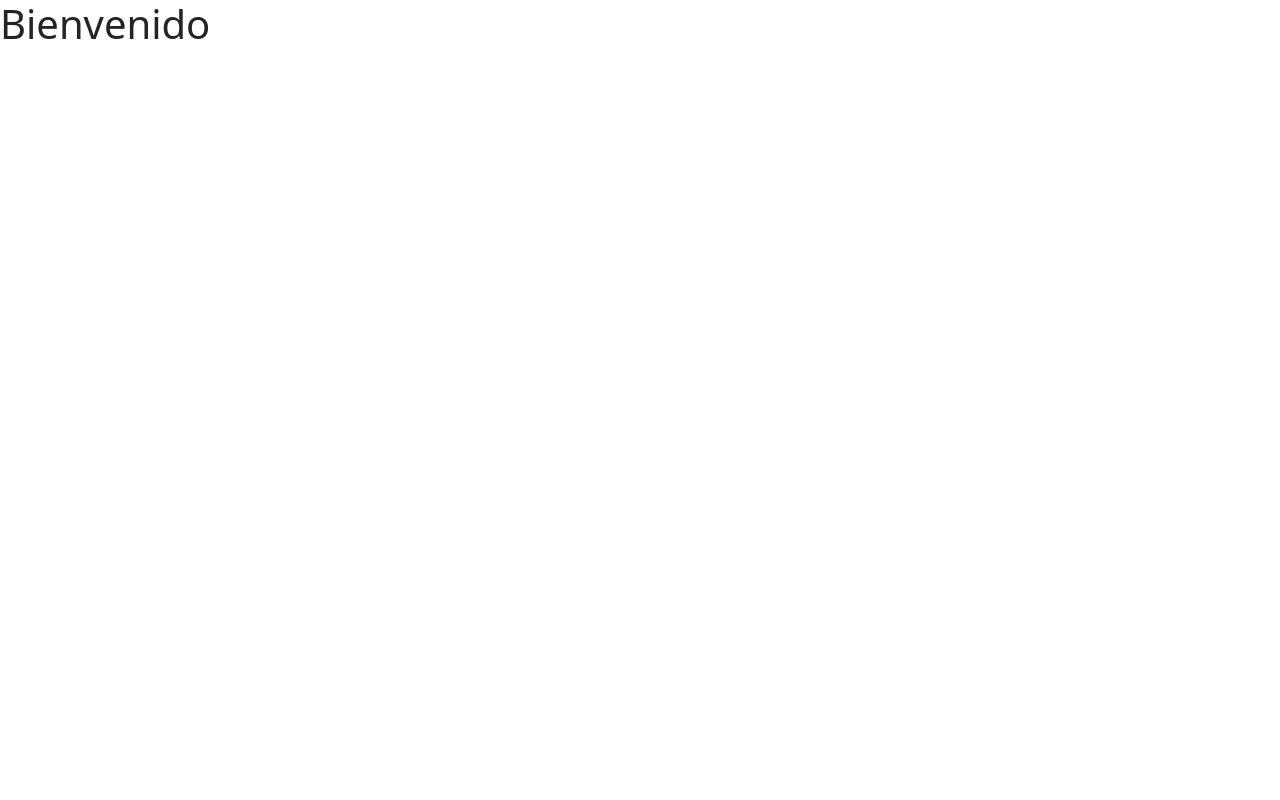
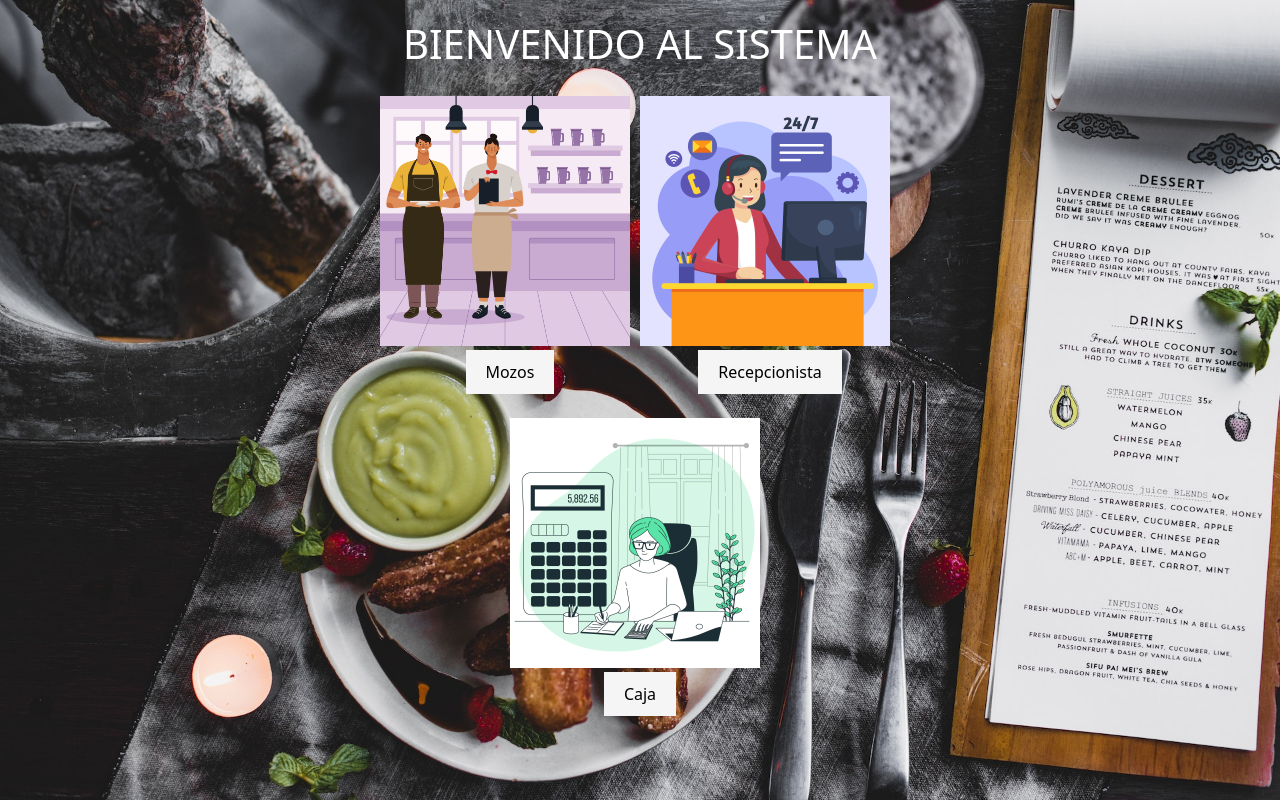
Before and after one commit to AlonsoMu/restaurantes, a PHP site: page /views/entrada.php in a window 1280 px wide. Before the commit the page is almost empty. Run offline with PHP 8.4, Linux system fonts and the light colour scheme.

Commit message:
Personalizando html

```diff
--- a/about.html
+++ b/about.html
@@ -89,7 +89,7 @@ https://templatemo.com/tm-559-zay-shop
                         <i class="fa fa-fw fa-cart-arrow-down text-dark mr-1"></i>
                         <span class="position-absolute top-0 left-100 translate-middle badge rounded-pill bg-light text-dark">7</span>
                     </a>
-                    <a class="nav-icon position-relative text-decoration-none" href="#">
+                    <a class="nav-icon position-relative text-decoration-none" href="login.php">
                         <i class="fa fa-fw fa-user text-dark mr-3"></i>
                         <span class="position-absolute top-0 left-100 translate-middle badge rounded-pill bg-light text-dark">+99</span>
                     </a>
--- a/contact.html
+++ b/contact.html
@@ -92,7 +92,7 @@ https://templatemo.com/tm-559-zay-shop
                         <i class="fa fa-fw fa-cart-arrow-down text-dark mr-1"></i>
                         <span class="position-absolute top-0 left-100 translate-middle badge rounded-pill bg-light text-dark">7</span>
                     </a>
-                    <a class="nav-icon position-relative text-decoration-none" href="#">
+                    <a class="nav-icon position-relative text-decoration-none" href="login.php">
                         <i class="fa fa-fw fa-user text-dark mr-3"></i>
                         <span class="position-absolute top-0 left-100 translate-middle badge rounded-pill bg-light text-dark">+99</span>
                     </a>
--- a/views/entrada.php
+++ b/views/entrada.php
@@ -2,7 +2,7 @@
 <html lang="es">
 
 <head>
-  <title>Bienvenido </title>
+  <title>Ingreso Administrativo</title>
   <!-- Required meta tags -->
   <meta charset="utf-8">
   <meta name="viewport" content="width=device-width, initial-scale=1, shrink-to-fit=no">
@@ -11,10 +11,98 @@
   <link href="https://cdn.jsdelivr.net/npm/bootstrap@5.2.1/dist/css/bootstrap.min.css" rel="stylesheet"
     integrity="sha384-iYQeCzEYFbKjA/T2uDLTpkwGzCiq6soy8tYaI1GyVh/UjpbCx/TYkiZhlZB6+fzT" crossorigin="anonymous">
 
+    <link rel="shortcut icon" href="../images/gustitos.jpg">
+
+
+      <style>
+      body {
+        background-image: url('../images/fondo.jpg');
+        background-repeat: no-repeat;
+        background-size: cover;
+      }
+
+      h1 {
+        text-align: center;
+        color: #ffffff;
+        padding: 20px;
+      }
+
+      .button-container {
+        display: flex;
+        justify-content: center;
+      }
+
+      .button {
+        background-color: #f5f5f5;
+        border: none;
+        color: #000000;
+        padding: 10px 20px;
+        text-align: center;
+        text-decoration: none;
+        display: inline-block;
+        font-size: 16px;
+        margin: 4px 2px;
+        cursor: pointer;
+      }
+
+      .button:hover {
+        background-color: #e7e7e7;
+      }
+
+      .image-container {
+        display: flex;
+        justify-content: center;
+        align-items: center;
+        margin-bottom: 20px;
+      }
+
+      .image {
+        width: 250px;
+        margin-right: 10px;
+      }
+
+      /* Estilos para anular el subrayado de los enlaces */
+      a {
+        text-decoration: none;
+      }
+
+      a:hover {
+        text-decoration: none;
+      }
+    </style>
 </head>
 
 <body>
-  <h1>Bienvenido</h1>
+<h1>BIENVENIDO AL SISTEMA</h1>
+
+  <div class="image-container">
+  <a href="mozos.php">
+    <img src="../images/mozo.jpg" alt="Imagen 1" class="image">
+    <br>
+    <div class="button-container">
+      <button class="button">Mozos</button>
+    </div>
+  </a>
+
+  <a href="recepcionistas.php">
+    <img src="../images/recepcionista.jpg" alt="Imagen 2" class="image">
+    <br>
+    <div class="button-container">
+      <button class="button">Recepcionista</button>
+    </div>
+  </a>
+  </div>
+
+  <div class="image-container">
+  <a href="ruta3.html">
+    <img src="../images//caja.jpg" alt="Imagen 3" class="image">
+    <br>
+    <div class="button-container">
+      <button class="button">Caja</button>
+    </div>
+  </a>
+  </div>
+
   <!-- Bootstrap JavaScript Libraries -->
   <script src="https://cdn.jsdelivr.net/npm/@popperjs/core@2.11.6/dist/umd/popper.min.js"
     integrity="sha384-oBqDVmMz9ATKxIep9tiCxS/Z9fNfEXiDAYTujMAeBAsjFuCZSmKbSSUnQlmh/jp3" crossorigin="anonymous">
@@ -22,7 +110,23 @@
 
   <script src="https://cdn.jsdelivr.net/npm/bootstrap@5.2.1/dist/js/bootstrap.min.js"
     integrity="sha384-7VPbUDkoPSGFnVtYi0QogXtr74QeVeeIs99Qfg5YCF+TidwNdjvaKZX19NZ/e6oz" crossorigin="anonymous">
+
+
   </script>
+
+  <script>
+      // Ajustar el tamaño del fondo al tamaño de la ventana del navegador
+      window.addEventListener('resize', function() {
+        var background = document.getElementById('background');
+        background.style.height = window.innerHeight + 'px';
+      });
+
+      // Ajustar el tamaño del fondo al cargar la página
+      window.addEventListener('load', function() {
+        var background = document.getElementById('background');
+        background.style.height = window.innerHeight + 'px';
+      });
+    </script>
 </body>
 
 </html>
```
Also changed, not shown: images/caja.jpg (added), images/fondo.jpg (added), images/mozo.jpg (added), images/recepcionista.jpg (added).
